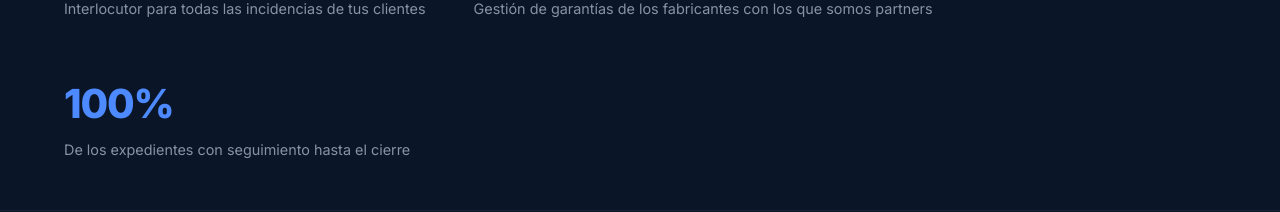
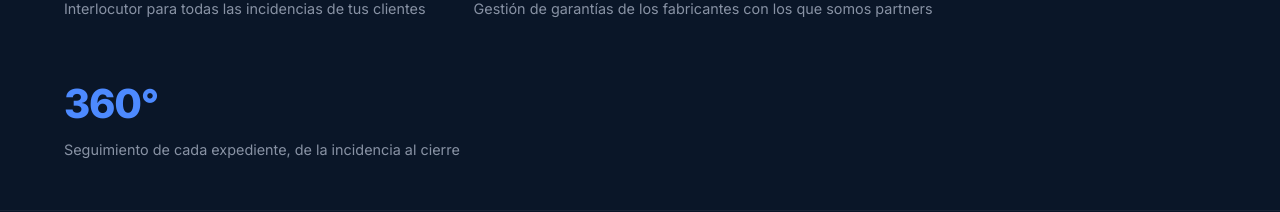
Before and after one commit to manelbcn1972/simtic-web, a plain HTML site: page garantia-seguros/index.html in a window 1280 px wide. Shown: the part 545-757 px from the top of the page. Drawn offline with Linux system fonts and the light colour scheme.

Commit message:
Garantía y Seguros: quitar cifra sin respaldo
Co-Authored-By: Claude Sonnet 5.5 <noreply@anthropic.com>
Claude-Session: https://claude.ai/code/session_01CKwfXWeJcLdRnF4jFPPoNg

```diff
--- a/garantia-seguros/index.html
+++ b/garantia-seguros/index.html
@@ -40,7 +40,7 @@
 <div class="stats">
   <div class="stat"><h3>1</h3><p>Interlocutor para todas las incidencias de tus clientes</p></div>
   <div class="stat"><h3>HP · Samsung · Lenovo</h3><p>Gestión de garantías de los fabricantes con los que somos partners</p></div>
-  <div class="stat"><h3>100%</h3><p>De los expedientes con seguimiento hasta el cierre</p></div>
+  <div class="stat"><h3>360°</h3><p>Seguimiento de cada expediente, de la incidencia al cierre</p></div>
 </div>
 
 <!-- SERVICIOS -->
```
